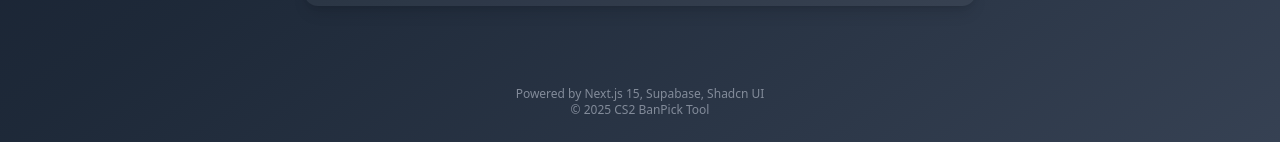
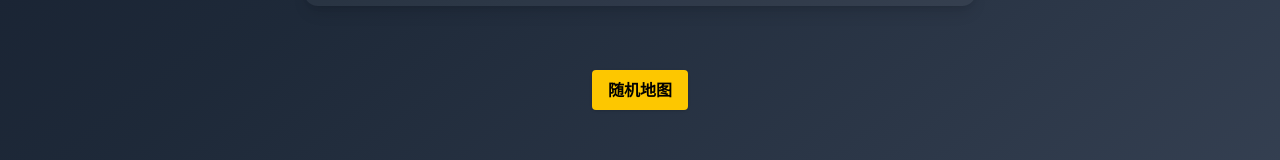
Before and after one commit to lonzzi/cs2-map-pick, a Next.js app: page / in a window 1280 px wide. Shown: the part 763-923 px from the top of the page. Built offline with nearby package versions, Linux system fonts and the light colour scheme.

Commit message:
feat: add random map selection feature and update button styling

```diff
--- a/app/page.tsx
+++ b/app/page.tsx
@@ -2,6 +2,7 @@
 
 import { MapImage } from '@/components/ui/map-image';
 import { MAP_IMAGE_BASE, MAP_IMAGE_MAP, MAP_POOL } from '@/lib/maps';
+import { cn } from '@/lib/utils';
 import Link from 'next/link';
 import React from 'react';
 import { siGithub } from 'simple-icons';
@@ -9,6 +10,7 @@ import { siGithub } from 'simple-icons';
 export default function Home() {
   const [players, setPlayers] = React.useState('');
   const [teams, setTeams] = React.useState<{ A: string[]; B: string[] } | null>(null);
+  const [randomMap, setRandomMap] = React.useState<string | null>(null);
 
   function handleRandomizeTeams() {
     const names = players
@@ -22,6 +24,11 @@ export default function Home() {
     const shuffled = [...names].sort(() => Math.random() - 0.5);
     const mid = Math.ceil(shuffled.length / 2);
     setTeams({ A: shuffled.slice(0, mid), B: shuffled.slice(mid) });
+  }
+
+  function handleRandomMap() {
+    const idx = Math.floor(Math.random() * MAP_POOL.length);
+    setRandomMap(MAP_POOL[idx]);
   }
 
   return (
@@ -90,7 +97,10 @@ export default function Home() {
           onChange={(e) => setPlayers(e.target.value)}
         />
         <button
-          className="mt-2 rounded bg-yellow-400 px-4 py-2 font-semibold text-black shadow hover:bg-yellow-300 disabled:opacity-60"
+          className={cn(
+            'mt-2 cursor-pointer rounded bg-yellow-400 px-4 py-2 font-semibold text-black shadow hover:bg-yellow-300 disabled:opacity-60',
+            players.trim().length === 0 && 'cursor-not-allowed opacity-60',
+          )}
           onClick={handleRandomizeTeams}
           disabled={players.trim().length === 0}
         >
@@ -117,6 +127,27 @@ export default function Home() {
           </div>
         )}
       </div>
+      <div className="mt-6 flex w-full flex-col items-center gap-2">
+        <button
+          className="cursor-pointer rounded bg-yellow-400 px-4 py-2 font-semibold text-black shadow hover:bg-yellow-300"
+          onClick={handleRandomMap}
+        >
+          随机地图
+        </button>
+        {randomMap && (
+          <div className="mt-2 flex flex-col items-center gap-2">
+            <span className="text-lg font-bold text-white">{randomMap}</span>
+            <MapImage
+              src={MAP_IMAGE_BASE + (MAP_IMAGE_MAP[randomMap] || 'de_dust2.png')}
+              alt={randomMap}
+              width={120}
+              height={72}
+              className="rounded border border-gray-700"
+              priority
+            />
+          </div>
+        )}
+      </div>
       <footer className="mt-10 text-center text-xs text-gray-400 opacity-80">
         Powered by Next.js 15, Supabase, Shadcn UI
         <br />
```
